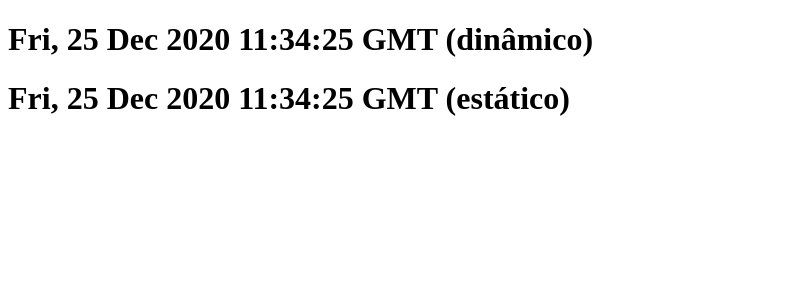
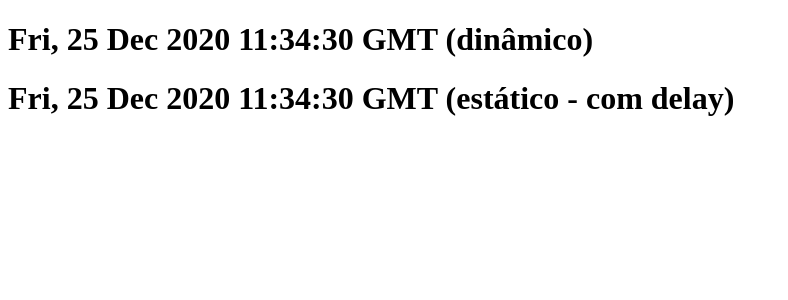
Before and after one commit to Claudiogoncalves/identify, a Next.js app: page /tempo in a window 1280 px wide. Shown: the top 300 px of the page, without its empty margins (0-788 px from the left). Built offline with nearby package versions, Linux system fonts and the light colour scheme.

Commit message:
Added long time test

```diff
--- a/pages/tempo.js
+++ b/pages/tempo.js
@@ -1,4 +1,5 @@
 function Tempo(props) {
+  console.log('> Passando pelo Frontend');
   const dynamicDate = new Date();
   const dynamicDateString = dynamicDate.toGMTString();
 
@@ -8,13 +9,17 @@ function Tempo(props) {
         <h1>{dynamicDateString} (dinâmico)</h1>
       </div>
       <div>
-        <h1>{props.staticDateString} (estático)</h1>
+        <h1>{props.staticDateString} (estático - com delay)</h1>
       </div>
     </div>
   )
 }
 
-export function getStaticProps() {
+export async function getStaticProps() {
+  console.log('> Passando pelo getStaticProps()');
+  console.log('> Adicionando delay de 5 segundos');
+
+  await delay(5000);
   const staticDate = new Date();
   const staticDateString = staticDate.toGMTString();
 
@@ -25,4 +30,5 @@ export function getStaticProps() {
   }
 }
 
+const delay = ms => new Promise(resolve => setTimeout(resolve, ms));
 export default Tempo;
```
